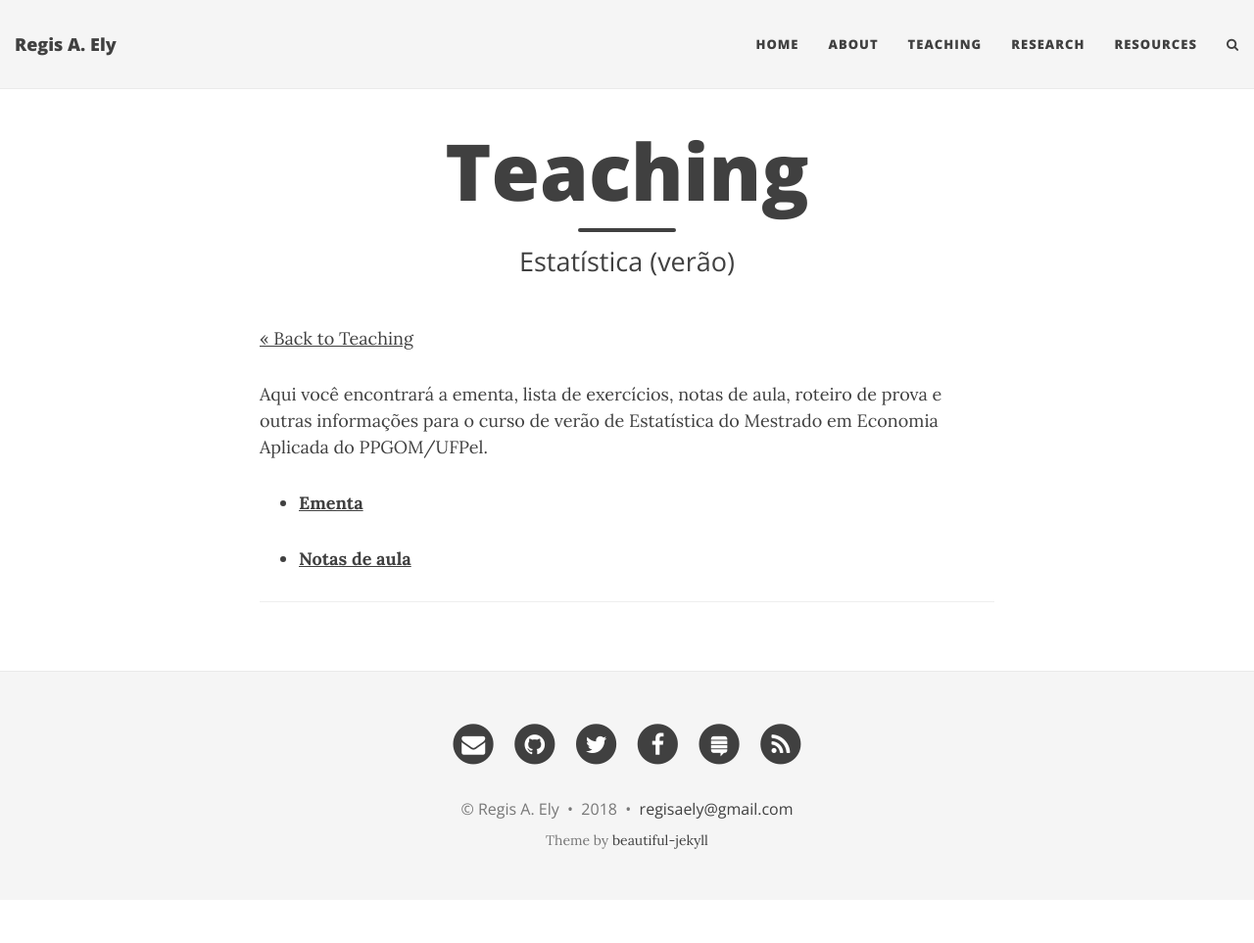
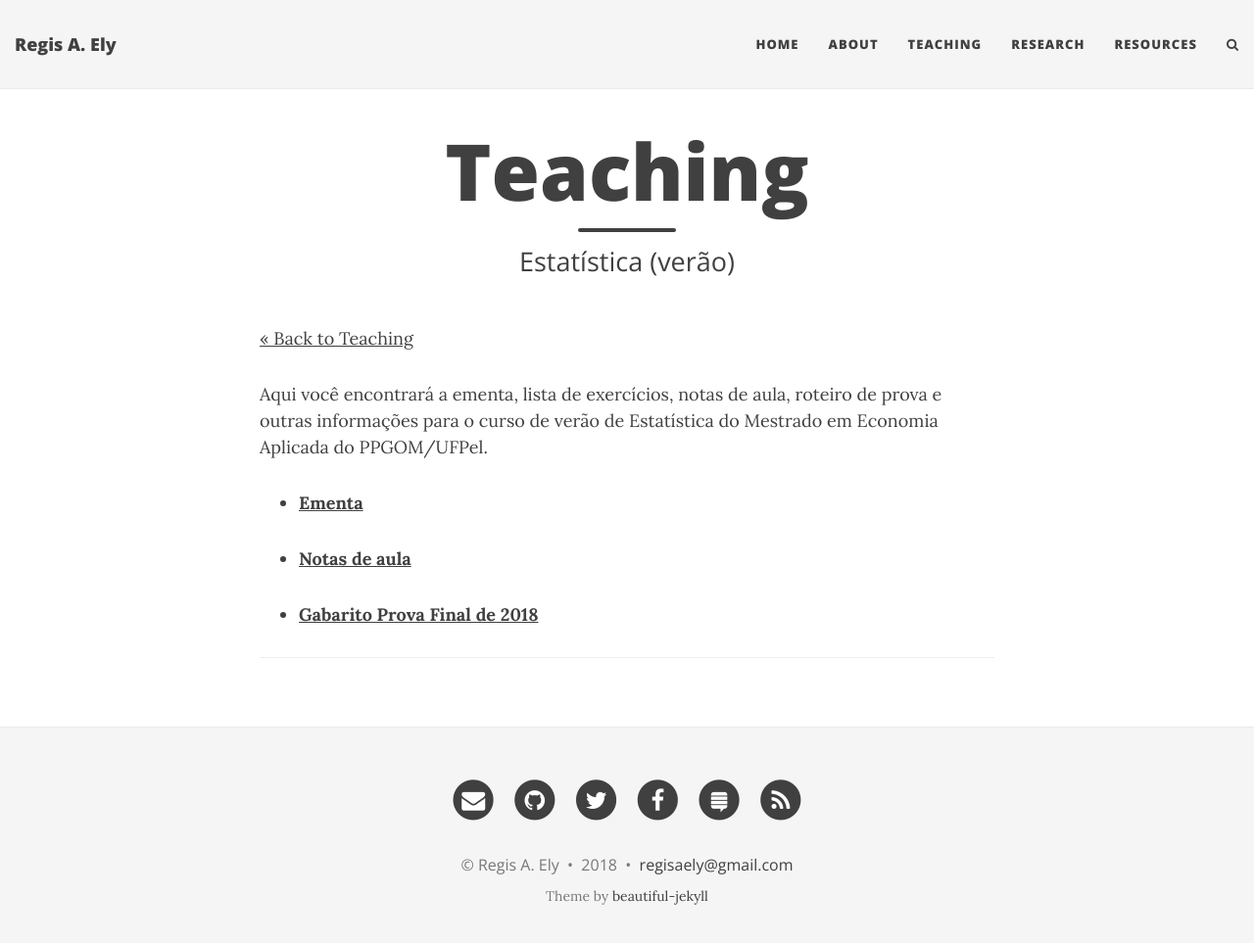
Before and after one commit to regisely/regisely.github.io, a Jekyll site: the page built from stat-verao.md, in a window 1280 px wide and 976 px high. Shown: the top 963 px of the window at 98% size. Built offline with Jekyll 4.4.1, drawn with Linux system fonts in a browser that asks for light colours; nearby versions of some CDN libraries.

Commit message:
Gabarito estatística

```diff
--- a/stat-verao.md
+++ b/stat-verao.md
@@ -12,4 +12,6 @@ Aqui você encontrará a ementa, lista de exercícios, notas de aula, roteiro de
 
 - **[Notas de aula](/files/statverao-aulas.pdf)**
 
+- **[Gabarito Prova Final de 2018](/files/prova-estatistica-2018.pdf)**
+
 ---
```
Also changed, not shown: 1 other file.
